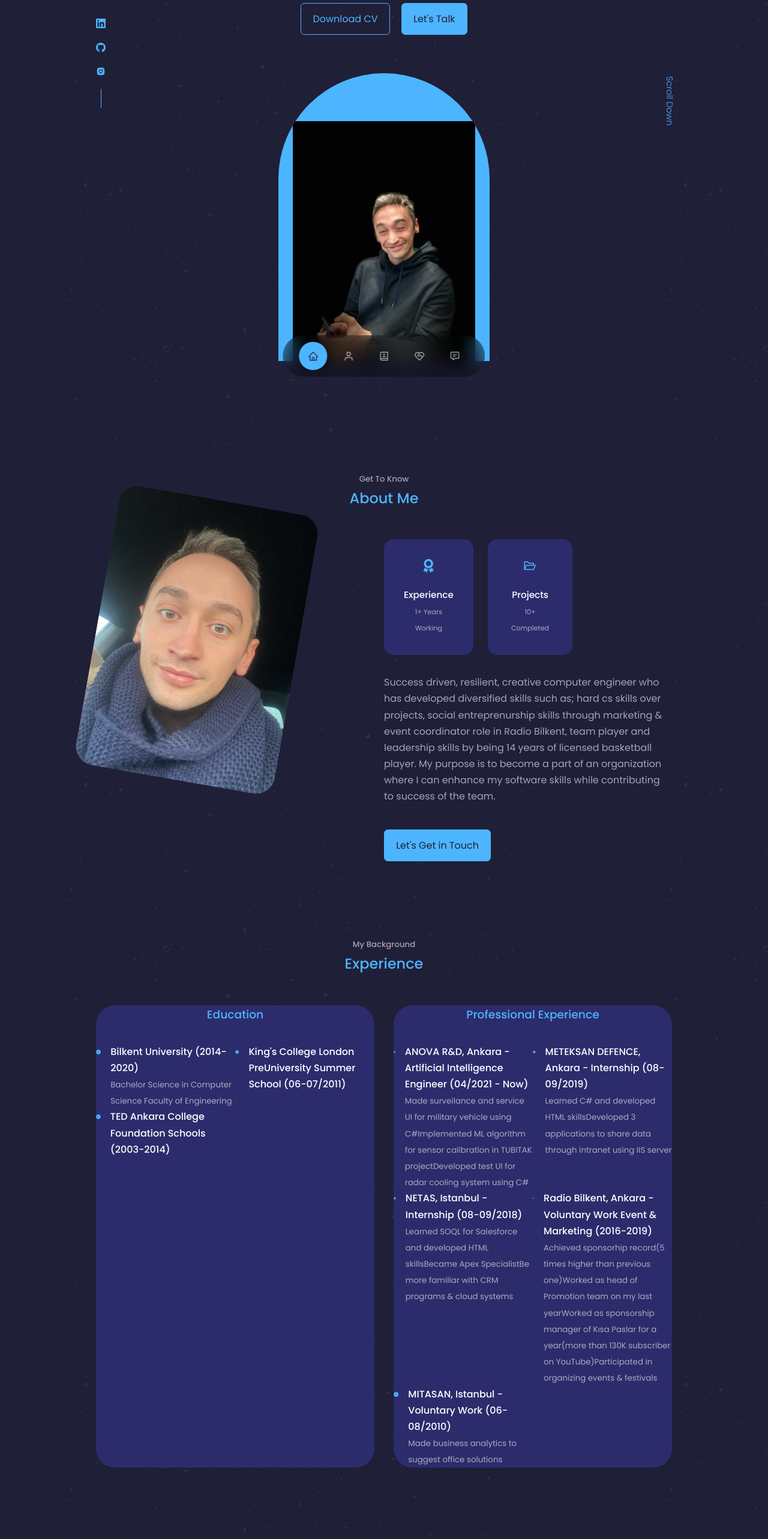
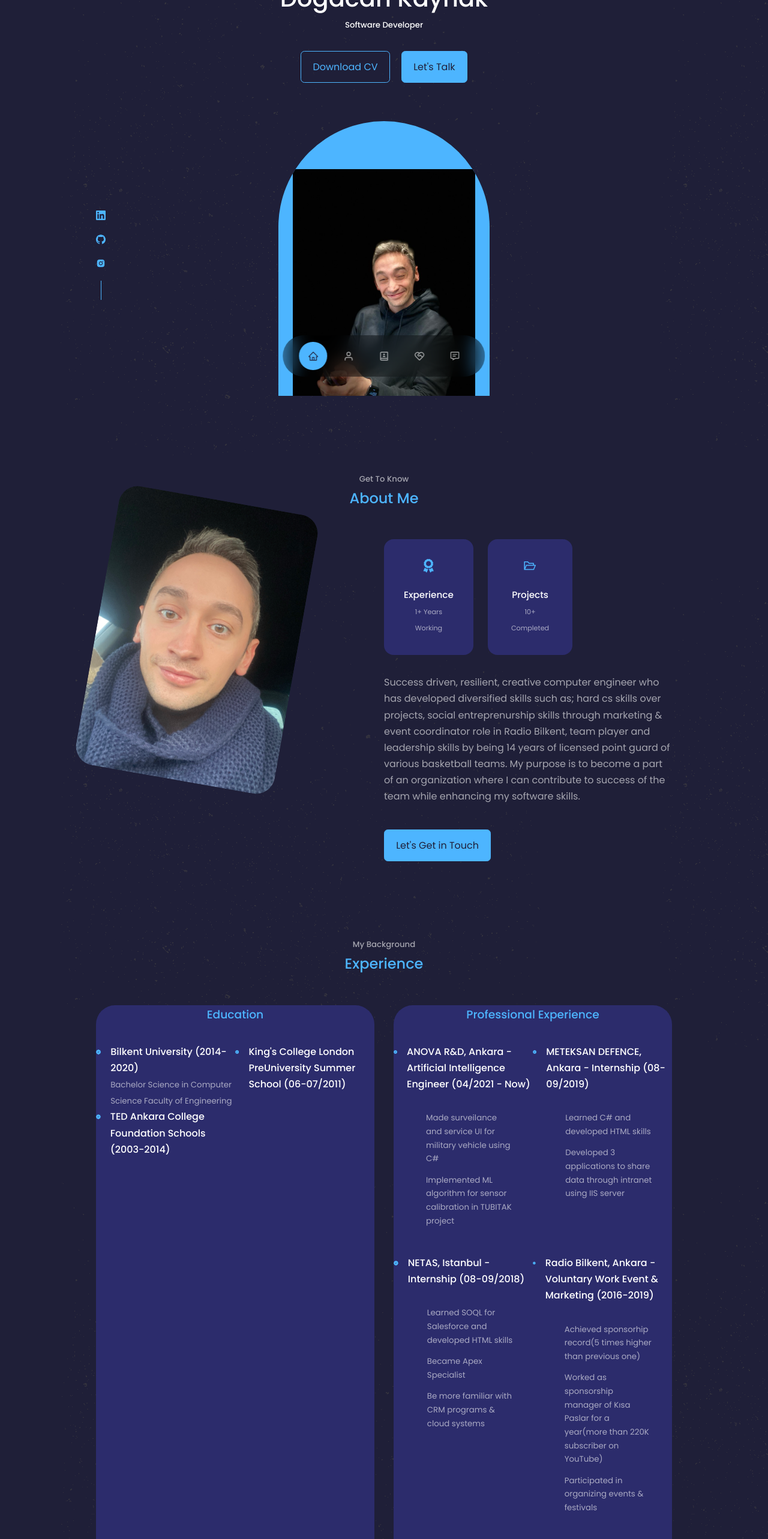
Before and after one commit to dogacankaynak/react-portfolio-website, a React (Create React App) app: page / in a window 1280 px wide. Shown: the part 140-2706 px from the top of the page at 60% size. Built offline with nearby package versions, Linux system fonts and the light colour scheme.

Commit message:
Portfolio edit2

```diff
--- a/src/components/about/About.jsx
+++ b/src/components/about/About.jsx
@@ -41,9 +41,9 @@ const About = () => {
             Success driven, resilient, creative computer engineer who has developed
             diversified skills such as; hard cs skills over projects, social entreprenurship
             skills through marketing & event coordinator role in Radio Bilkent, team
-            player and leadership skills by being 14 years of licensed basketball player.
-            My purpose is to become a part of an organization where I can enhance my software
-            skills while contributing to success of the team.
+            player and leadership skills by being 14 years of licensed point guard of various basketball teams.
+            My purpose is to become a part of an organization where I can contribute to success of
+            the team while enhancing my software skills.
           </p>
           <a href="#contact" className='btn btn-primary'>Let's Get in Touch</a>
         </div>
--- a/src/components/experience/Experience.jsx
+++ b/src/components/experience/Experience.jsx
@@ -42,36 +42,62 @@ const Experience = () => {
               <BsPatchCheckFill className='experience__details-icon'/>
               <div>
                 <h4>ANOVA R&D, Ankara - Artificial Intelligence Engineer (04/2021 - Now)</h4>
+                <ul className='service__list'>
+                  <li>
                     <small className='text-light'>Made surveilance and service UI for military vehicle using C#</small>
+                  </li>
+                  <li>
                     <small className='text-light'>Implemented ML algorithm for sensor calibration in TUBITAK project</small>
-                <small className='text-light'>Developed test UI for radar cooling system using C#</small>
+                  </li>
+                </ul>
               </div>
             </article>
             <article className='experience__details'>
               <BsPatchCheckFill className='experience__details-icon'/>
               <div>
                 <h4>METEKSAN DEFENCE, Ankara - Internship (08-09/2019)</h4>
+                <ul className='service__list'>
+                  <li>
                     <small className='text-light'>Learned C# and developed HTML skills</small>
+                  </li>
+                  <li>
                     <small className='text-light'>Developed 3 applications to share data through intranet using IIS server</small>
+                  </li>
+                </ul>
               </div>
             </article>
             <article className='experience__details'>
               <BsPatchCheckFill className='experience__details-icon'/>
               <div>
                 <h4>NETAS, Istanbul - Internship (08-09/2018)</h4>
+                <ul className='service__list'>
+                  <li>
                     <small className='text-light'>Learned SOQL for Salesforce and developed HTML skills</small>
+                  </li>
+                  <li>
                     <small className='text-light'>Became Apex Specialist</small>
+                  </li>
+                  <li>
                     <small className='text-light'>Be more familiar with CRM programs & cloud systems</small>
+                  </li>
+                </ul>
               </div>
             </article>
             <article className='experience__details'>
               <BsPatchCheckFill className='experience__details-icon'/>
               <div>
                 <h4>Radio Bilkent, Ankara - Voluntary Work Event & Marketing (2016-2019)</h4>
+                <ul className='service__list'>
+                  <li>
                     <small className='text-light'>Achieved sponsorhip record(5 times higher than previous one)</small>
-                <small className='text-light'>Worked as head of Promotion team on my last year</small>
-                <small className='text-light'>Worked as sponsorship manager of Kısa Paslar for a year(more than 130K subscriber on YouTube)</small>
+                  </li>
+                  <li>
+                    <small className='text-light'>Worked as sponsorship manager of Kısa Paslar for a year(more than 220K subscriber on YouTube)</small>
+                  </li>
+                  <li>
                     <small className='text-light'>Participated in organizing events & festivals</small>
+                  </li>
+                </ul>
               </div>
             </article>
             <article className='experience__details'>
--- a/src/components/experience/experience.css
+++ b/src/components/experience/experience.css
@@ -39,6 +39,11 @@
     color: var(--color-primary);
 }
 
+.experience__list li {
+    display: flex;
+    gap: 1rem;
+    margin-bottom: 0.8rem;
+}
 /* ================= MEDIA QUERIES (MEDIUM DEVICES E.G TABLETS)  ================*/
 
 @media screen and (max-width: 1024px) {
--- a/src/components/header/Header.jsx
+++ b/src/components/header/Header.jsx
@@ -10,14 +10,14 @@ const Header = () => {
       <div className="container header__container">
         <h5>Hello I'm</h5>
         <h1>Dogacan Kaynak</h1>
-        <h5 classname ="text-light">Fullstack Developer</h5>
+        <h5 classname ="text-light">Software Developer</h5>
         <CTA/>
         <HeaderSocial/>
         <div className="me">
           <img src={ME} alt="me"/>
         </div>
 
-        <a href="#contact" className='scroll__down'>Scroll Down</a>
+        {/*<a href="#contact" className='scroll__down'>Scroll Down</a>*/}
       </div>
     </header>
   )
--- a/src/components/header/header.css
+++ b/src/components/header/header.css
@@ -1,6 +1,6 @@
 header{
     height: 100vh;
-    padding-top: 7 rem;
+    padding-top: 5rem;
     overflow: hidden;
 }
 
@@ -26,7 +26,7 @@ header{
     gap:0.8rem;
     position: absolute;
     left: 0;
-    bottom: 30rem;
+    bottom: 10rem;
     justify-content: center;
 }
 
@@ -56,7 +56,7 @@ header{
 .scroll__down{
     position: absolute;
     right: -2.3rem;
-    bottom: 30rem;
+    bottom: 5rem;
     transform: rotate(90deg);
     font-weight: 300;
     font-size: 0.9rem;
--- a/src/components/portfolio/Portfolio.jsx
+++ b/src/components/portfolio/Portfolio.jsx
@@ -8,32 +8,32 @@ const data = [
   {
     id: 1,
     image: IMG1,
+    title: 'AI Personal Trainer',
+    github: 'https://github.com/dogacankaynak/AI-Personal-Trainer',
+  },
+  {
+    id: 2,
+    image: IMG1,
     title: 'Feedforward Neural Network',
     github: 'https://github.com/dogacankaynak/feedForwardNeuralNetwork',
   },
   {
-    id: 1,
-    image: IMG1,
-    title: 'AI Personal Trainer',
-    github: 'https://github.com/dogacankaynak/AI-Personal-Trainer',
-  },
-  {
-    id: 1,
-    image: IMG3,
-    title: 'Real Estate(Desktop Application)',
-    github: 'https://github.com/dogacankaynak/REMSYS-Java',
-  },
-  {
-    id: 1,
+    id: 3,
     image: IMG1,
     title: 'Tracking Amazon Product',
     github: 'https://github.com/dogacankaynak/Tracking-Amazon-Product-Python',
   },
   {
-    id: 1,
+    id: 4,
     image: IMG2,
     title: 'Red-Black Tree Implementation',
     github: 'https://github.com/dogacankaynak/Red-Black-Tree-Cplusplus',
+  },
+  {
+    id: 5,
+    image: IMG3,
+    title: 'Real Estate(Desktop Application)',
+    github: 'https://github.com/dogacankaynak/REMSYS-Java',
   },
 
 ]
```
Also changed, not shown: 1 other file (tests, documents, lock files or other folders). Lines whose indentation alone changed are shown as unchanged.
